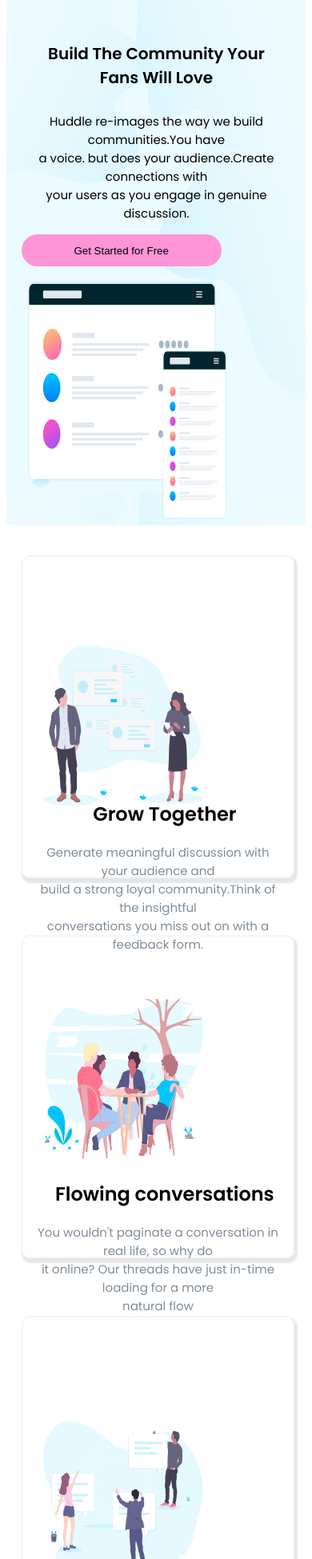
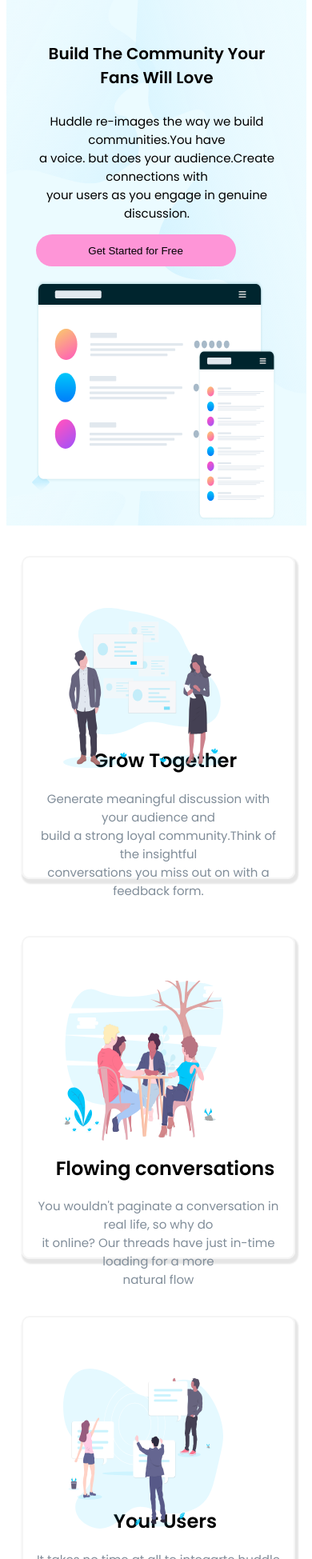
Before and after one commit to ibnatihsanat/huddle, a plain HTML site: page index.html in a window 390 px wide. Shown: the part 51-2000 px from the top of the page at 80% size. Drawn offline with Linux system fonts and the light colour scheme.

Commit message:
updated moblie view

```diff
--- a/index.css
+++ b/index.css
@@ -294,11 +294,12 @@
     margin-left: 2%;
 }
 
+@media screen and (max-width:567px) {
+    body {
+        box-sizing: border-box;
+        min-width: 375px;
+    }
 
-
-
-
-@media screen and (max-width:567px) {
     header {
         background-image: url(./images/bg-hero-mobile.svg);
         background-color: hsl(193, 100%, 96%);
@@ -339,13 +340,14 @@
     .btn-getstart {
         width: 250px;
         height: 40px;
+        margin-left: 5%;
     }
 
     .illustration {
-        width: 250px;
+        width: 300px;
         height: 300px;
         margin-top: 5%;
-        margin-left: 2%;
+        margin-left: 5%;
     }
 
     .grow-together {
@@ -354,14 +356,14 @@
     }
 
     .grow-together img {
-        margin-top: -400px;
+        margin-top: -380px;
         width: 200px;
         height: 200px;
-        margin-left: 25px;
+        margin-left: 50px;
     }
 
     .grow-together h2 {
-        margin-top: 90%;
+        margin-top: 70%;
         text-align: center;
     }
 
@@ -377,15 +379,15 @@
     }
 
     .flow-conversation h2 {
-        margin-top: 90%;
+        margin-top: 80%;
         text-align: center;
     }
 
     .flow-conversation img {
-        margin-top: -410px;
+        margin-top: -400px;
         width: 200px;
         height: 200px;
-        margin-left: 25px;
+        margin-left: 50px;
     }
 
     .flow-conversation p {
@@ -400,7 +402,7 @@
     }
 
     .users h2 {
-        margin-top: 90%;
+        margin-top: 70%;
         text-align: center;
     }
 
@@ -408,7 +410,7 @@
         margin-top: -380px;
         width: 200px;
         height: 200px;
-        margin-left: 25px;
+        margin-left: 50px;
     }
 
     .users p {
@@ -419,7 +421,7 @@
     .comity {
         width: 250px;
         height: 150px;
-        margin-left: 3%;
+        margin-left: 12%;
         position: relative;
         top: 40px;
     }
@@ -431,7 +433,7 @@
     }
 
     footer {
-        height: 1000px;
+        height: 1100px;
         max-width: 100%;
     }
 
@@ -452,13 +454,13 @@
     }
 
     #phone {
-        margin-left: -8%;
-        margin-top: -8%;
+        margin-left: -20%;
+        margin-top: -6%;
     }
 
     #email {
-        margin-left: 2%;
-        margin-top: -8%;
+        margin-left: -10%;
+        margin-top: -6%;
     }
 
     .us {
```
